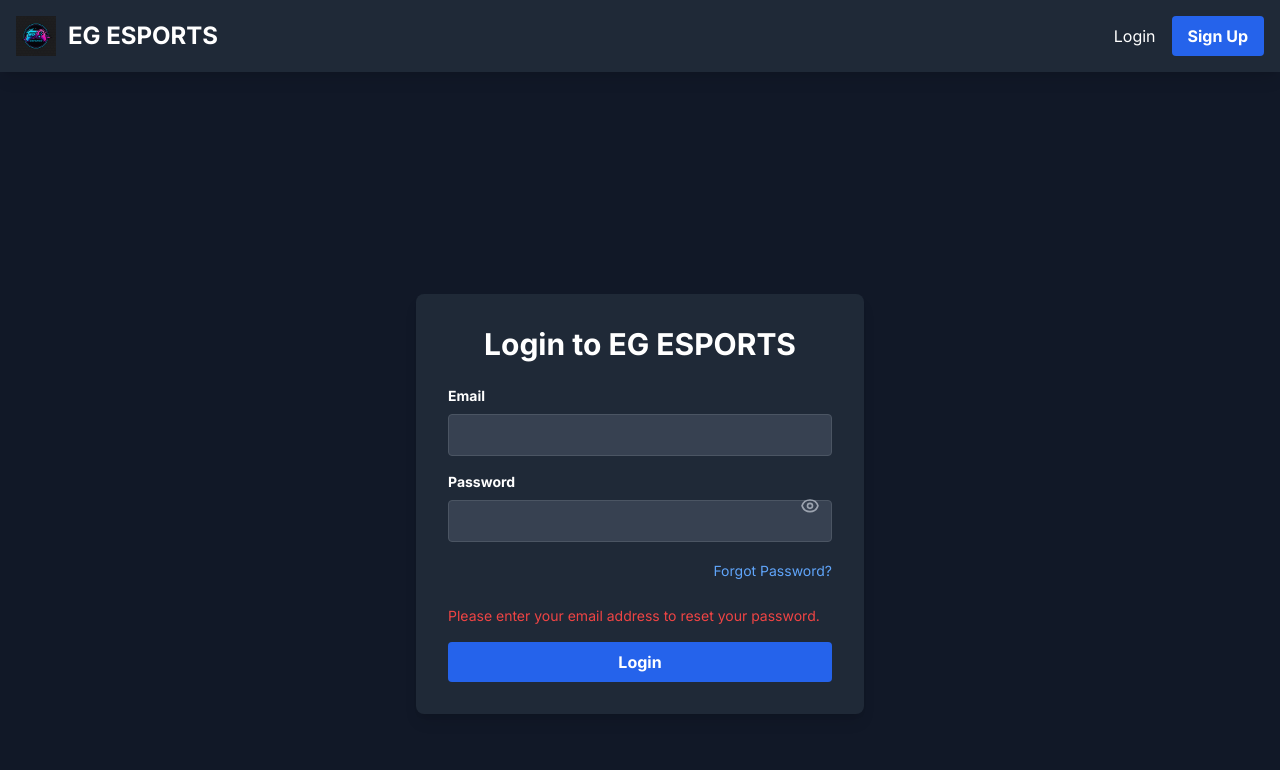
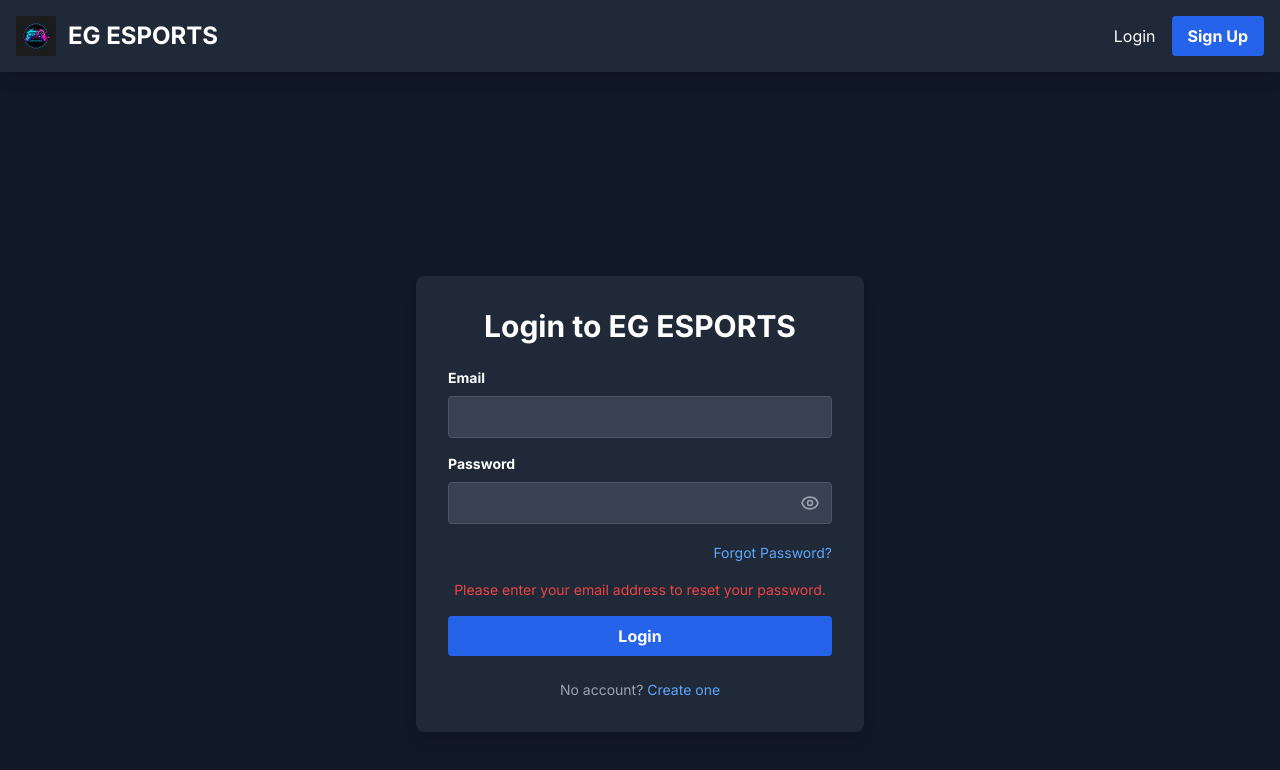
Before and after one commit to eggamerssince2020-sketch/eg-esports, a Next.js app: page /login in a window 1280 px wide. Both pictures are taken after a click on the button "Forgot Password?". Shown: the top 770 px of the page. Built offline with nearby package versions, Linux system fonts and the light colour scheme; no server answers.

Commit message:
fix: Resolve build errors for Vercel deployment

```diff
--- a/src/app/login/page.tsx
+++ b/src/app/login/page.tsx
@@ -2,8 +2,9 @@
 
 import { useState } from 'react';
 import { useRouter } from 'next/navigation';
-import { auth } from '../firebase';
+import { auth } from '@/app/firebase';
 import { signInWithEmailAndPassword, sendPasswordResetEmail } from 'firebase/auth';
+import Link from 'next/link'; // Make sure Link is imported
 
 export default function LoginPage() {
   const [email, setEmail] = useState('');
@@ -26,8 +27,9 @@ export default function LoginPage() {
     try {
       await signInWithEmailAndPassword(auth, email, password);
       router.push('/');
-    } catch (error: any) {
-      // The auth/invalid-credential error is handled here by setting a user-friendly message.
+    } catch (err) {
+      // FIX: Explicitly cast the error to avoid 'any' type
+      const error = err as any;
       setError("Invalid email or password.");
       console.error("Error signing in:", error);
     }
@@ -43,7 +45,9 @@ export default function LoginPage() {
     try {
       await sendPasswordResetEmail(auth, email);
       setSuccessMessage("Password reset email sent. Please check your inbox.");
-    } catch (error: any) {
+    } catch (err) {
+      // FIX: Explicitly cast the error to avoid 'any' type
+      const error = err as any;
       console.error("Error sending password reset email: ", error);
       setError("Failed to send password reset email. Please try again.");
     }
@@ -53,34 +57,33 @@ export default function LoginPage() {
     <div className="min-h-screen flex items-center justify-center bg-gray-900 text-white">
       <div className="bg-gray-800 p-8 rounded-lg shadow-lg w-full max-w-md">
         <h1 className="text-3xl font-bold mb-6 text-center">Login to EG ESPORTS</h1>
-        <form onSubmit={handleLogin}>
-          <div className="mb-4">
+        <form onSubmit={handleLogin} className="space-y-4">
+          <div>
             <label className="block text-sm font-bold mb-2" htmlFor="email">Email</label>
             <input
               id="email"
               type="email"
               value={email}
               onChange={(e) => setEmail(e.target.value)}
+              required
               className="w-full px-3 py-2 bg-gray-700 rounded border border-gray-600 focus:outline-none focus:border-blue-500"
             />
           </div>
-          <div className="mb-4 relative">
+          <div className="relative">
             <label className="block text-sm font-bold mb-2" htmlFor="password">Password</label>
             <input
               id="password"
               type={showPassword ? "text" : "password"}
               value={password}
               onChange={(e) => setPassword(e.target.value)}
+              required
               className="w-full px-3 py-2 bg-gray-700 rounded border border-gray-600 focus:outline-none focus:border-blue-500"
             />
-            {/* Eye Icon Button */}
             <button
               type="button"
               onClick={() => setShowPassword(!showPassword)}
-              className="absolute inset-y-0 right-0 pr-3 flex items-center text-gray-400 hover:text-white"
-              style={{ top: '2.1rem', transform: 'translateY(-50%)' }}
+              className="absolute inset-y-0 right-0 top-7 pr-3 flex items-center text-gray-400 hover:text-white"
             >
-              {/* SVG for eye icon */}
               <svg xmlns="http://www.w3.org/2000/svg" className="h-5 w-5" fill="none" viewBox="0 0 24 24" stroke="currentColor">
                 {showPassword ? (
                   <path strokeLinecap="round" strokeLinejoin="round" strokeWidth={2} d="M13.875 18.825A10.05 10.05 0 0112 19c-7 0-11-7-11-7a17.58 17.58 0 014-5.17m5.75-2.58a10.025 10.025 0 015.75 2.58" />
@@ -92,19 +95,22 @@ export default function LoginPage() {
             </button>
           </div>
 
-          <div className="text-right mb-6">
+          <div className="text-right">
             <button type="button" onClick={handleForgotPassword} className="text-sm text-blue-400 hover:underline">
               Forgot Password?
             </button>
           </div>
 
-          {error && <p className="text-red-500 text-sm mb-4">{error}</p>}
-          {successMessage && <p className="text-green-500 text-sm mb-4">{successMessage}</p>}
+          {error && <p className="text-red-500 text-sm text-center">{error}</p>}
+          {successMessage && <p className="text-green-500 text-sm text-center">{successMessage}</p>}
 
           <button type="submit" className="w-full bg-blue-600 hover:bg-blue-700 text-white font-bold py-2 px-4 rounded focus:outline-none">
             Login
           </button>
         </form>
+        <p className="text-center text-sm text-gray-400 mt-6">
+          No account? <Link href="/signup" className="text-blue-400 hover:underline">Create one</Link>
+        </p>
       </div>
     </div>
   );
--- a/src/components/InviteMember.tsx
+++ b/src/components/InviteMember.tsx
@@ -3,7 +3,8 @@
 import { useState } from 'react';
 import { useAuth } from '@/context/AuthContext';
 import { firestore } from '@/app/firebase';
-import { collection, query, where, getDocs, addDoc, serverTimestamp, doc } from 'firebase/firestore';
+// FIX: 'doc' has been removed from this import line as it was not being used.
+import { collection, query, where, getDocs, addDoc, serverTimestamp } from 'firebase/firestore';
 
 interface InviteMemberProps {
   teamId: string;
```
